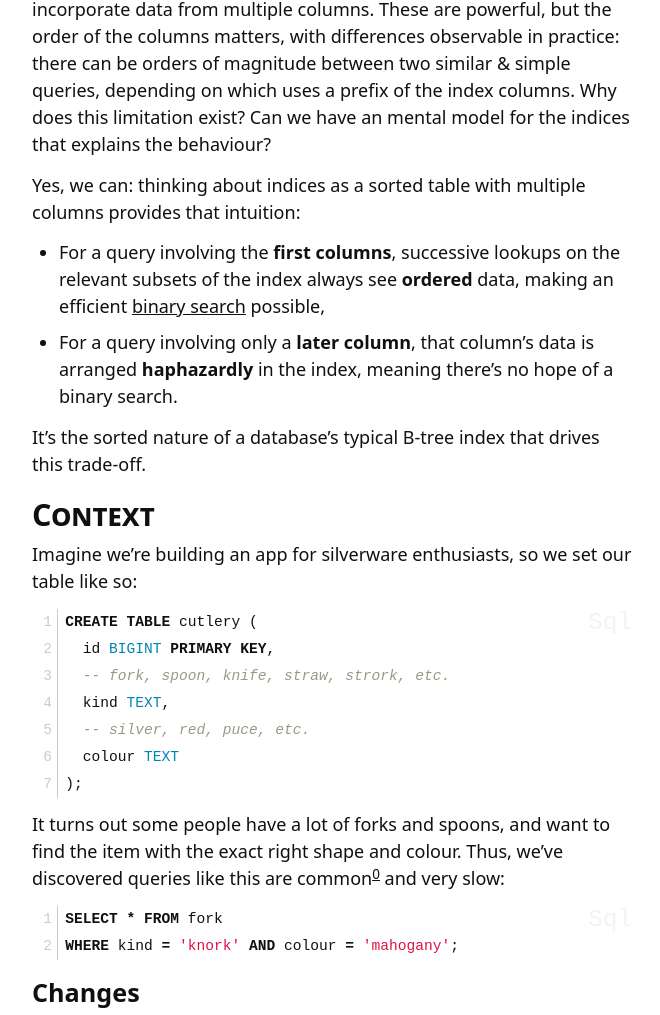
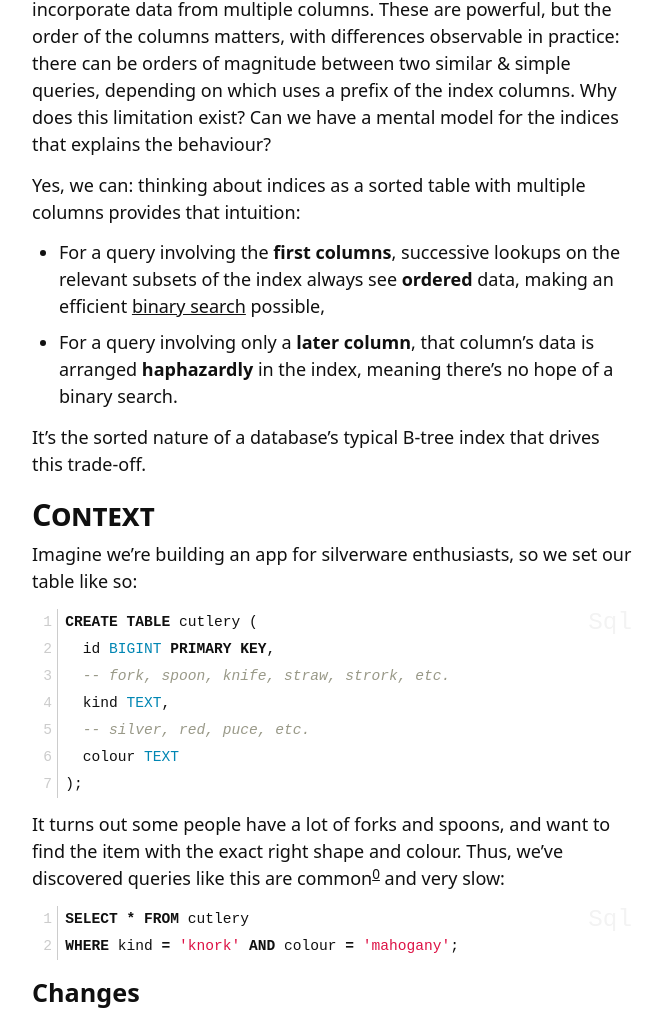
Before and after one commit to huonw/huonw.github.io, a Jekyll site: the page built from _posts/2026-03-23-multi-column-index.md, in a window 1280 px wide and 1400 px high. Shown: the part 305-1320 px from the top of the window, without its empty margins (308-968 px from the left). Built offline with Jekyll 4.4.1, drawn with Linux system fonts in a browser that asks for light colours; comment, search, counter and statistics services are not loaded; some of the changed text lies outside the part shown.

Commit message:
multi-column-index: fix various typos

```diff
--- a/_posts/2026-03-23-multi-column-index.md
+++ b/_posts/2026-03-23-multi-column-index.md
@@ -9,7 +9,7 @@
 comments:
 ---
 
-SQL databases support multi-column indices, where a single index can incorporate data from multiple columns. These are powerful, but the order of the columns matters, with differences observable in practice: there can be orders of magnitude between two similar & simple queries, depending on which uses a prefix of the index columns. Why does this limitation exist? Can we have an mental model for the indices that explains the behaviour?
+SQL databases support multi-column indices, where a single index can incorporate data from multiple columns. These are powerful, but the order of the columns matters, with differences observable in practice: there can be orders of magnitude between two similar & simple queries, depending on which uses a prefix of the index columns. Why does this limitation exist? Can we have a mental model for the indices that explains the behaviour?
 
 Yes, we can: thinking about indices as a sorted table with multiple columns provides that intuition:
 
@@ -37,7 +37,7 @@
 It turns out some people have a lot of forks and spoons, and want to find the item with the exact right shape and colour. Thus, we've discovered queries like this are common[^knork] and very slow:
 
 {% highlight sql linenos %}
-SELECT * FROM fork
+SELECT * FROM cutlery
 WHERE kind = 'knork' AND colour = 'mahogany';
 {% endhighlight %}
 
@@ -278,9 +278,9 @@
 
 {% highlight sql linenos %}
 -- kind-only, no colour
-SELECT * FROM fork WHERE kind = 'knork';
+SELECT * FROM cutlery WHERE kind = 'knork';
 -- colour-only, no kind
-SELECT * FROM fork WHERE colour = 'mahogany';
+SELECT * FROM cutlery WHERE colour = 'mahogany';
 {% endhighlight %}
 
 After adding the multi-column `idx_cutlery_kind_colour` index, the benchmarks[^benchmark] prove the kind-only query gets much faster, but the colour-only is still slow[^slower].
@@ -314,9 +314,9 @@
 CREATE INDEX idx_cutlery_kind_colour
 ON cutlery (kind, colour);
 -- kind-only, no colour
-SELECT * FROM fork WHERE kind = 'knork';
+SELECT * FROM cutlery WHERE kind = 'knork';
 -- colour-only, no kind
-SELECT * FROM fork WHERE colour = 'mahogany';
+SELECT * FROM cutlery WHERE colour = 'mahogany';
 {% endhighlight %}
 
 Comparing the queries and the index shows that, yes, indeed:
@@ -332,11 +332,11 @@
 
 [^btree]: At least, binary search conceptually: in practice, these indices are typically implemented as [B](https://en.wikipedia.org/wiki/B-tree) or [B+](https://en.wikipedia.org/wiki/B%2B_tree) trees.
 
-We can visualise this in an **flat ordered table**, with the index columns plus a 'locations' column[^location], ordered by the index columns, using each column of the multi-column index as a tie-breaker if the earlier ones are equal. We're working with `text` columns, so everything is alphabetical.
+We can visualise this in a **flat ordered table**, with the index columns plus a 'locations' column[^location], ordered by the index columns, using each column of the multi-column index as a tie-breaker if the earlier ones are equal. We're working with `text` columns, so everything is alphabetical.
 
 Here's a version for 7 rows, with a few different kind and colour values:
 
-[^location]: The pedagogically-convenient locations column represents whatever information the database engine needs to find the actual data stored for the rows corresponding to a given index entry, such as the primary key (MySQL), tuple identifier (PostgreSQL), or row ID (SQLite). The specifics seem to vary between DBMSes, and aren't important for understanding how the "multi-column" part of an multi-column index works.
+[^location]: The pedagogically-convenient locations column represents whatever information the database engine needs to find the actual data stored for the rows corresponding to a given index entry, such as the primary key (MySQL), tuple identifier (PostgreSQL), or row ID (SQLite). The specifics seem to vary between DBMSes, and aren't important for understanding how the "multi-column" part of a multi-column index works.
 
 | `kind`     | `colour`   | locations |
 |------------|------------|-----------|
```
Also changed, not shown: other parts of _posts/2026-03-23-multi-column-index.md (+2 -2 lines).
